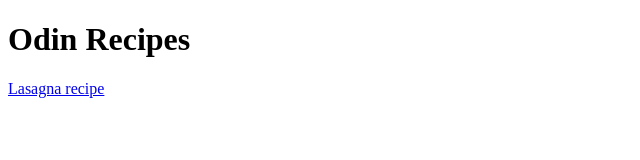
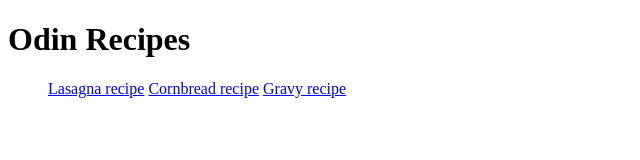
Before and after one commit to sean5962/odin-recipes, a plain HTML site: page index.html in a window 1280 px wide. Shown: the whole page, without its empty margins (0-640 px from the left). Drawn offline with Linux system fonts and the light colour scheme.

Commit message:
Add project description in README and create links to all recipe pages in index

```diff
--- a/index.html
+++ b/index.html
@@ -8,6 +8,11 @@
 </head>
 <body>
     <h1>Odin Recipes</h1>
-    <a href="recipes/lasagna.html">Lasagna recipe</a>
+        <ul>
+            <a href="recipes/lasagna.html">Lasagna recipe</a>
+            <a href="recipes/cornbread.html">Cornbread recipe</a>
+            <a href="recipes/gravy.html">Gravy recipe</a>
+        </ul>
+
 </body>
 </html>
```
Also changed, not shown: 1 other file.
